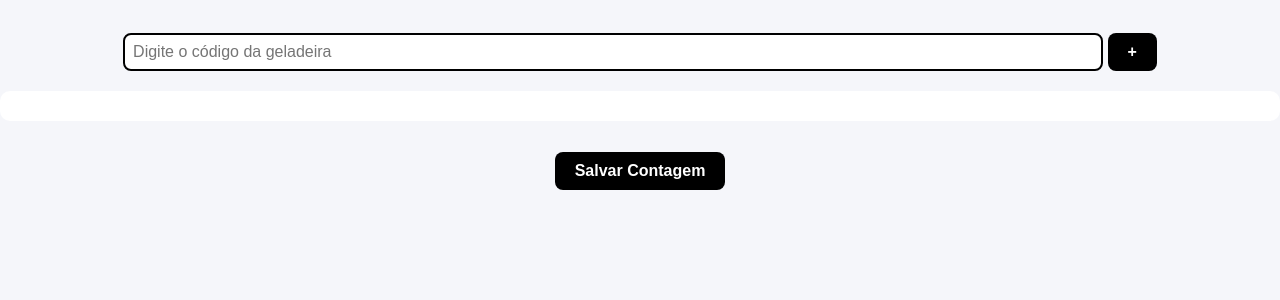
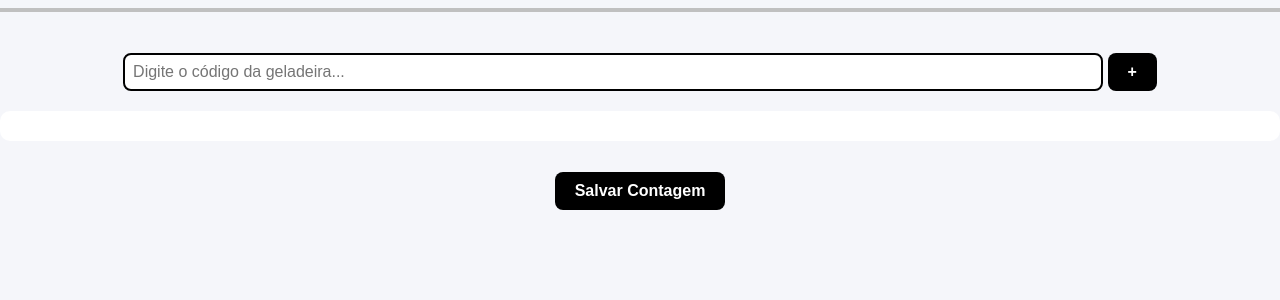
Before and after one commit to LUC4SMELLO/Sistema_de_Contagem_Estoque, a Flask app: page /contagem_geladeira in a window 1280 px wide. Shown: the part 98-398 px from the top of the page. Run offline with Flask 3, Linux system fonts and the light colour scheme; data that the repository does not hold is empty.

Commit message:
pequenas correções visuais

```diff
--- a/static/css/contagem_geladeira.css
+++ b/static/css/contagem_geladeira.css
@@ -59,3 +59,7 @@ li {
     padding: 5px 0;
     font-size: 18px;
 }
+
+hr{
+    border: 2px solid silver;
+}
--- a/templates/contagem_geladeiras.html
+++ b/templates/contagem_geladeiras.html
@@ -20,9 +20,9 @@
         <h4>Bem-vindo, {{ session['username'] }}!</h4>
     {% endif %}
 
-    <br>
+    <hr> <br>
 
-    <input id="codigo" type="text" placeholder="Digite o código da geladeira" />
+    <input id="codigo" type="text" placeholder="Digite o código da geladeira..." />
     <button onclick="addItem()">+</button>
 
     <ul id="lista"></ul>
```
